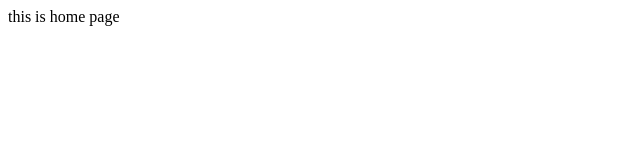
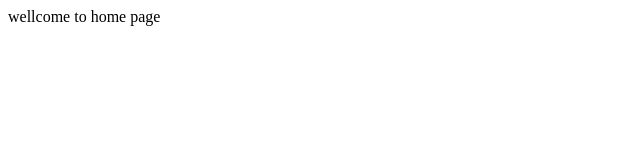
Before and after one commit to hamednamvar/project, a plain HTML site: page index.html in a window 1280 px wide. Shown: the full height of the page, 0-640 px from the left. Drawn offline with Linux system fonts and the light colour scheme.

Commit message:
change body1 index.html

```diff
--- a/index.html
+++ b/index.html
@@ -6,7 +6,5 @@
     <meta name="viewport" content="width=device-width, initial-scale=1.0">
     <title>home page</title>
 </head>
-<body>
-     this is home page
-</body>
+<body> wellcome to home page</body>
 </html>
```
